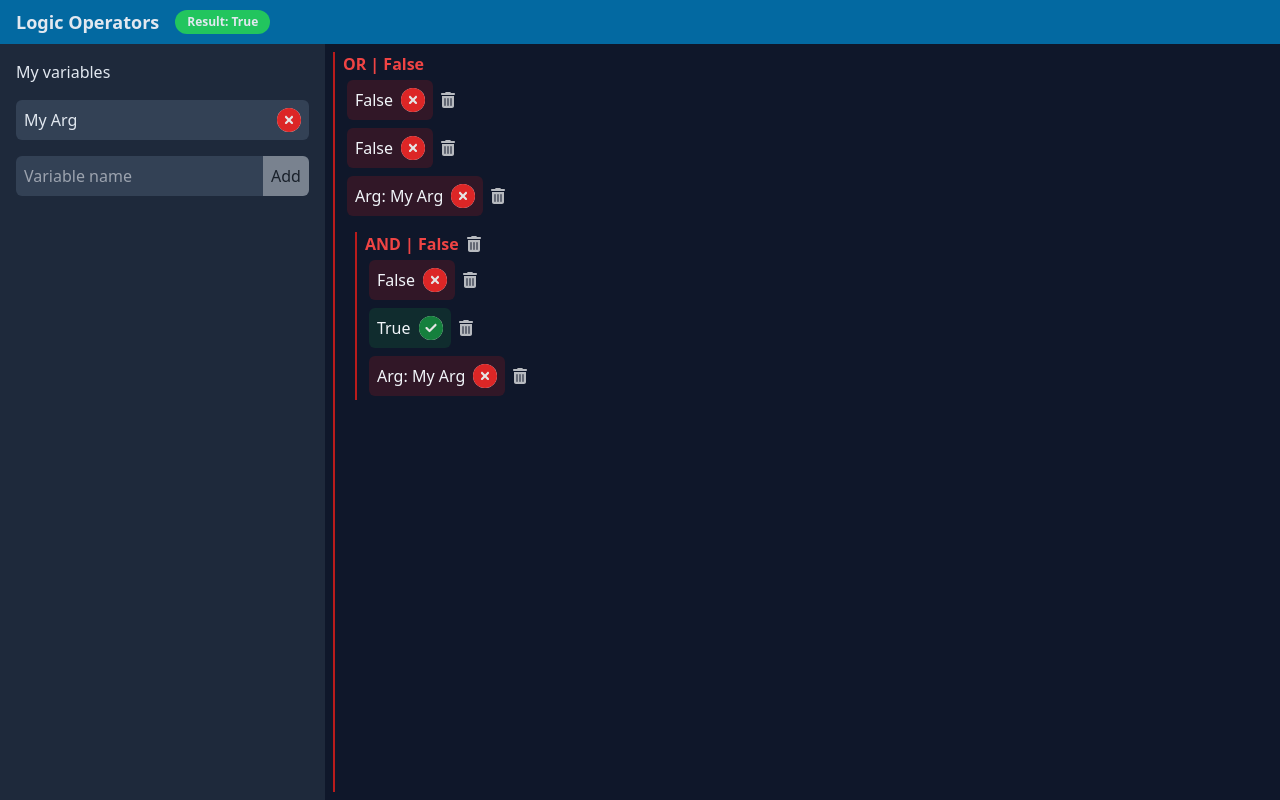
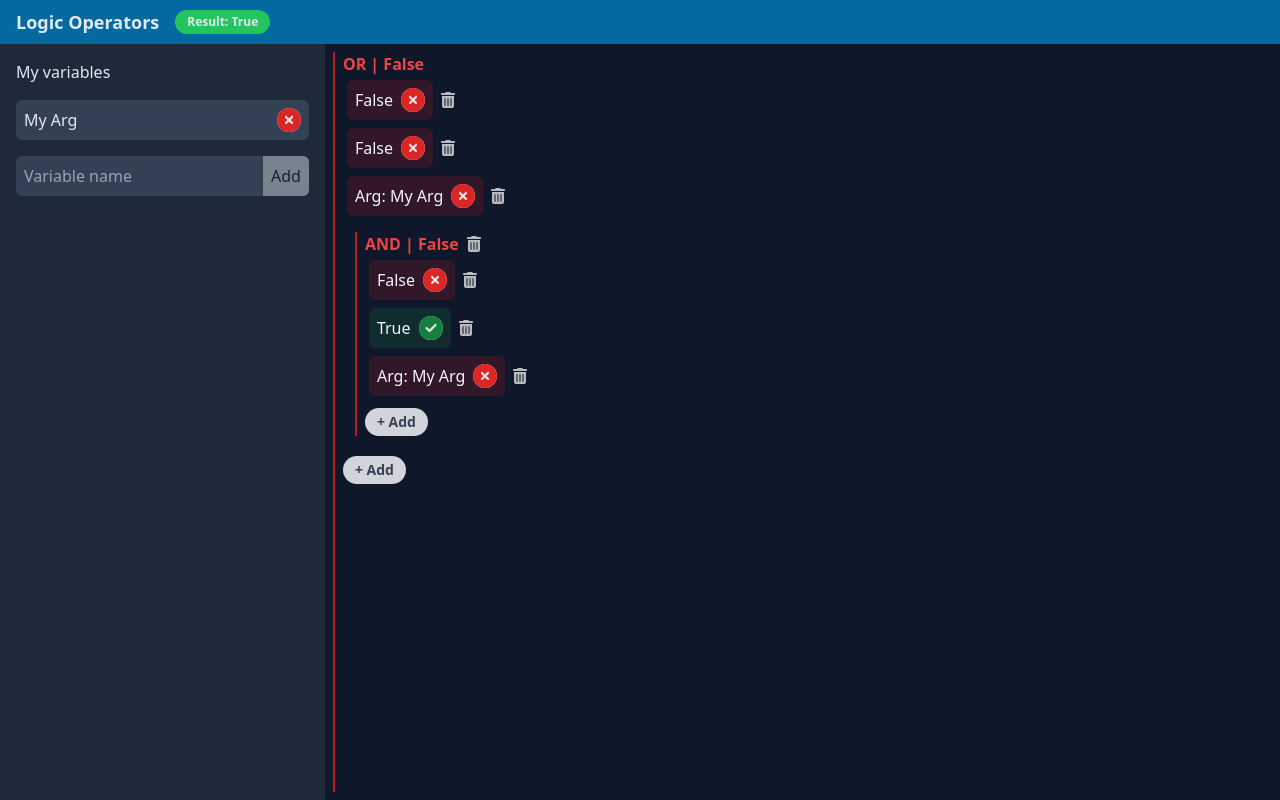
Before and after one commit to zFunx/logical-operators, a Next.js app: page / in a window 1280 px wide. Built offline with nearby package versions, Linux system fonts and the light colour scheme.

Commit message:
Add add button

```diff
--- a/src/components/Dropdown/Dropdown.js
+++ b/src/components/Dropdown/Dropdown.js
@@ -12,11 +12,11 @@ const Dropdown = ({ label, options }) => {
     };
 
     return (
-        <div className="relative">
+        <div className="relative" onClick={() => setIsDropdownOpen(!isDropdownOpen)}>
             <button
                 type="button"
                 className="bg-gray-300 text-gray-700 font-semibold py-1 px-3 text-sm rounded-full inline-flex items-center"
-                onClick={() => setIsDropdownOpen(!isDropdownOpen)}
+
             >
                 {label}
             </button>
--- a/src/components/Dropdown/Popup.js
+++ b/src/components/Dropdown/Popup.js
@@ -1,8 +1,8 @@
 const Popup = ({ options, handleOptionClick }) => {
     return (
         <>
-            <div className="fixed inset-0"></div>
-            <div className="absolute left-0 top-full mt-2 py-2 w-48 bg-white rounded-md shadow-xl">
+            <div className="fixed inset-0 z-10"></div>
+            <div className="absolute left-0 top-full mt-2 py-2 w-48 bg-white rounded-md shadow-xl z-20">
                 {options.map((option) => (
                     <button
                         key={option}
--- a/src/components/Operation/Operation.js
+++ b/src/components/Operation/Operation.js
@@ -2,6 +2,7 @@ import BoolToogleButton from '@/components/Button/BoolToogleButton.js'
 import VariableDropdown from '@/components/Dropdown/VariableDropdown.js'
 import WithDelButton from '@/components/WithDelButton.js'
 import DelButton from '@/components/Button/DelButton'
+import Dropdown from '@/components/Dropdown/Dropdown'
 
 const createOperand = (operand, variables, ops, results, updateConstant, rootUpdateConstant, updateVar, rootUpdateVar, delOp, parentkey, delArgOrConstant, numOfOperandsInParent) => {
     if (operand.val?.toString()) {
@@ -22,6 +23,9 @@ const Operation = ({ operator, operands, ...props }) => {
         <div className={`border-l-2 ${props.result ? 'border-green-700 hover:border-green-500' : 'border-red-700 hover:border-red-500'} ml-2 my-2 pl-2 text-slate-100 w-28`}>
             <div className={`font-bold flex gap-2 w-max ${props.result ? 'text-green-500' : 'text-red-500'}`}><div><span className='uppercase'>{operator}</span> | <span className='capitalize'>{props.result.toString()}</span></div> {props.numOfOperandsInParent > 2 && <DelButton onClick={() => props.delOp(props.parentkey, props.operatorKey)} />}</div>
             {operands.map(operand => <div key={operand.id} className='p-1'>{createOperand(operand, props.variables, props.ops, props.results, (operandId, val) => props.updateConstant(props.operatorKey, operandId, val), props.updateConstant, (operandId, val) => props.updateVar(props.operatorKey, operandId, val), props.updateVar, props.delOp, props.operatorKey, props.delArgOrConstant, operands.length)}</div>)}
+            <div className='ml-0 mt-2'>
+                <Dropdown options={['Constant', 'Argument', 'AND', 'OR']} label="+ Add" />
+            </div>
         </div>
     )
 }
--- a/src/pages/index.js
+++ b/src/pages/index.js
@@ -2,7 +2,7 @@ import { useState, useEffect } from "react";
 
 import Nav from '@/components/Nav'
 import Variables from '@/components/Variables/Variables'
-import Dropdown from '@/components/Dropdown/Dropdown'
+// import Dropdown from '@/components/Dropdown/Dropdown'
 import Operation from '@/components/Operation/Operation'
 
 export default function Home() {
@@ -116,7 +116,7 @@ export default function Home() {
         </div>
         {/* <div> */}
         <Operation operatorKey="firstOp" {...ops.firstOp} ops={ops} variables={variables} result={results.firstOp} results={results} updateConstant={updateConstant} updateVar={updateVar} delOp={delOp} delArgOrConstant={delArgOrConstant} numOfOperandsInParent={0}/>
-        {/* <Dropdown options={['Constant', 'Argument', 'AND', 'OR']} label="+ Add" /> */}
+
         {/* </div> */}
       </div>
     </div>
```
